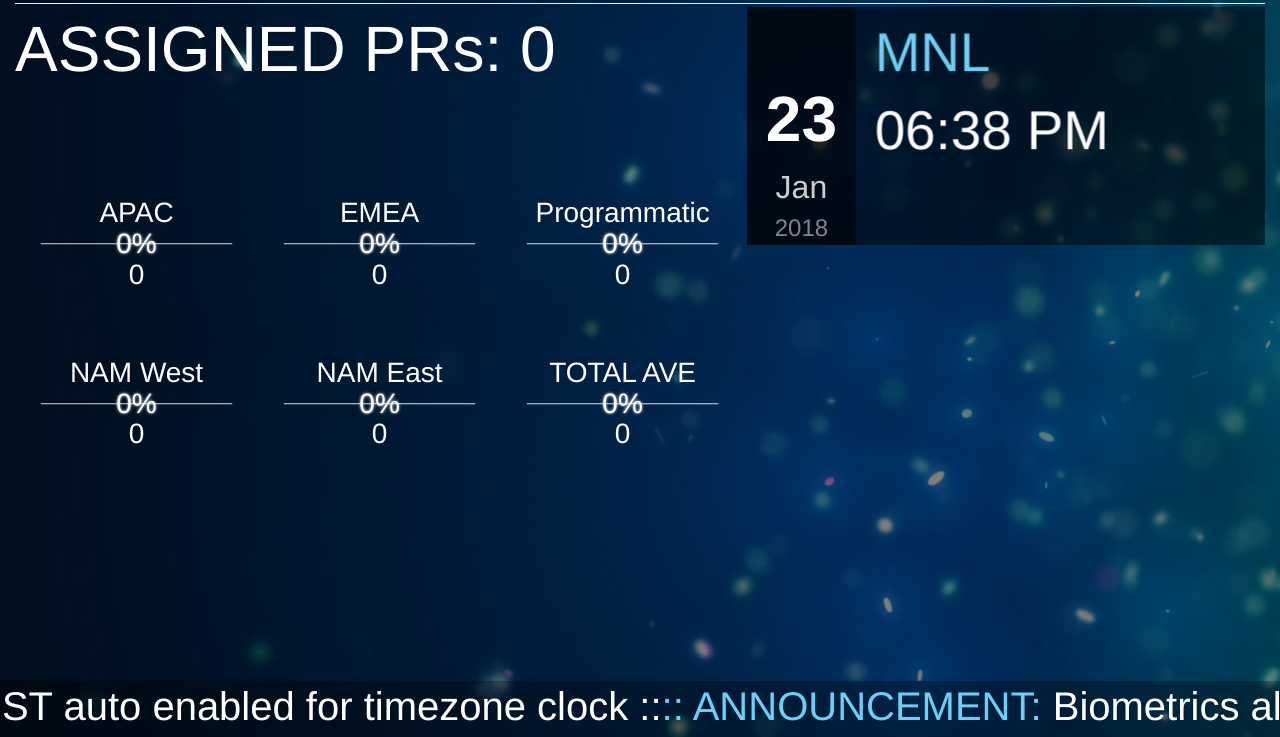
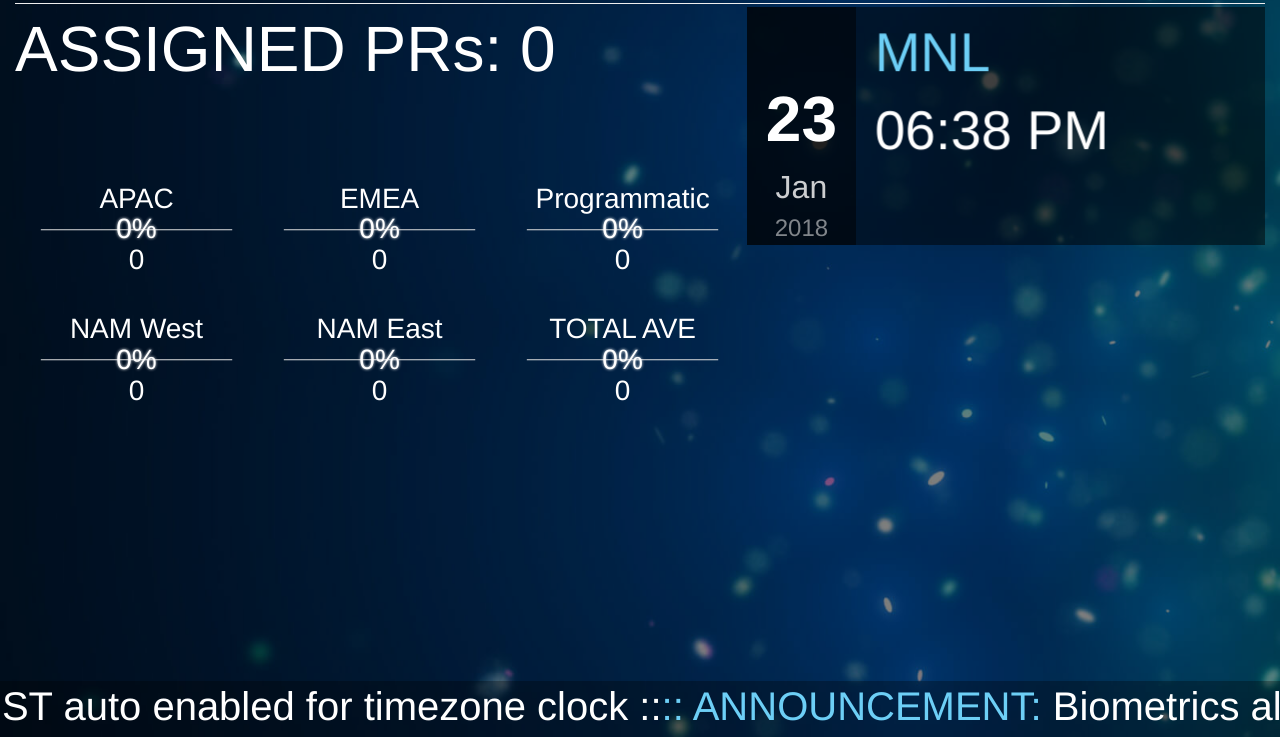
Before and after one commit to rippler7/monitor, a PHP site: page / in a window 1280 px wide. Shown: the part 63-800 px from the top of the page. Run offline with PHP 8.4, Linux system fonts and the light colour scheme; some libraries are stand-ins or nearby versions.

Commit message:
2:28AM 1/24/2018

```diff
--- a/css/style.css
+++ b/css/style.css
@@ -90,7 +90,7 @@ hr{
 .teamDiv{
 	text-align: center;
 	font-size:2.0em;
-	margin:4% auto;
+	margin:2% auto;
 }
 
 .ldBar{
```
